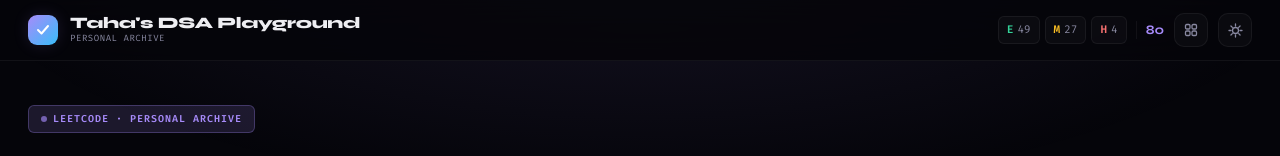
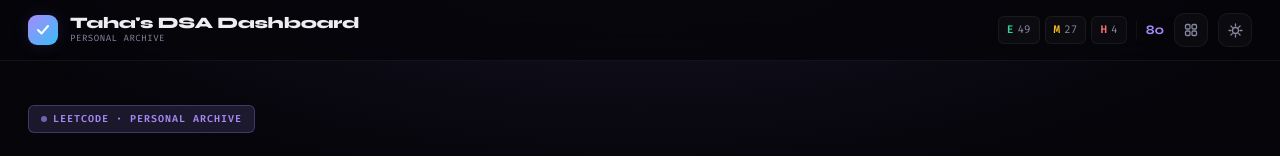
Before and after one commit to Tamz-0/DSADashboard, a React (Vite) app: page / in a window 1280 px wide. Shown: the top 156 px of the page. Built offline with nearby package versions, Linux system fonts and the light colour scheme; a web font is replaced by a local one.

Commit message:
Changed NAME

```diff
--- a/index.html
+++ b/index.html
@@ -4,7 +4,7 @@
     <meta charset="UTF-8" />
     <link rel="icon" type="image/svg+xml" href="/favicon.svg" />
     <meta name="viewport" content="width=device-width, initial-scale=1.0" />
-    <title>DSA Playground</title>
+    <title>Taha's DSA Dashboard</title>
     <link rel="preconnect" href="https://fonts.googleapis.com" />
     <link rel="preconnect" href="https://fonts.gstatic.com" crossorigin />
     <link href="https://fonts.googleapis.com/css2?family=DM+Mono:ital,wght@0,300;0,400;0,500;1,300;1,400&family=Syne:wght@400;500;600;700;800&family=DM+Sans:ital,opsz,wght@0,9..40,300;0,9..40,400;0,9..40,500;1,9..40,300&display=swap" rel="stylesheet" />
--- a/src/App.jsx
+++ b/src/App.jsx
@@ -427,7 +427,7 @@ function Navbar({ theme, toggleTheme, stats, onCmdOpen }) {
             <svg width="14" height="14" viewBox="0 0 14 14" fill="none"><path d="M2 7L5.5 10.5L12 3" stroke="white" strokeWidth="2" strokeLinecap="round" strokeLinejoin="round"/></svg>
           </div>
           <div>
-            <div style={{ fontFamily:'var(--font-display)',fontWeight:800,fontSize:16,letterSpacing:'-0.02em',lineHeight:1 }}>Taha's DSA Playground</div>
+            <div style={{ fontFamily:'var(--font-display)',fontWeight:800,fontSize:16,letterSpacing:'-0.02em',lineHeight:1 }}>Taha's DSA Dashboard</div>
             <div style={{ fontFamily:'var(--font-mono)',fontSize:9,color:'var(--text-sub)',letterSpacing:'0.06em' }}>PERSONAL ARCHIVE</div>
           </div>
         </Link>
```
